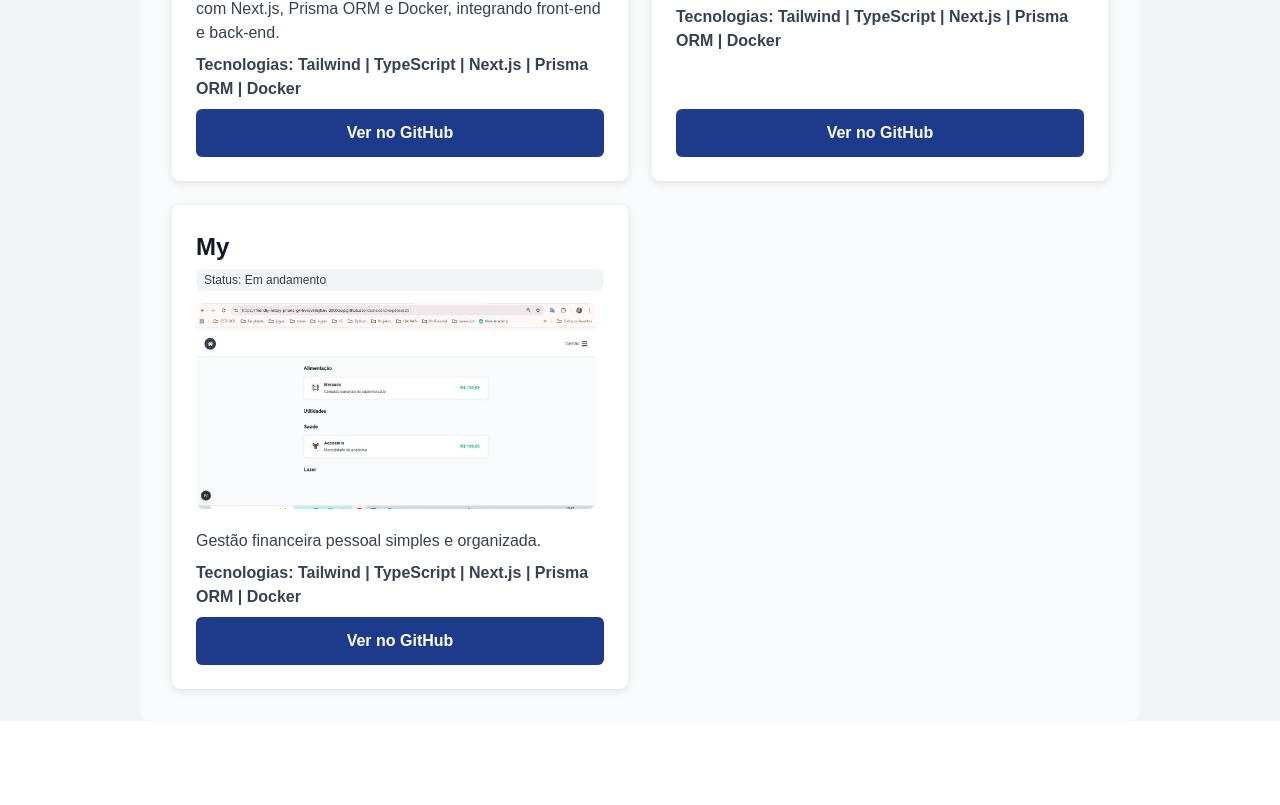
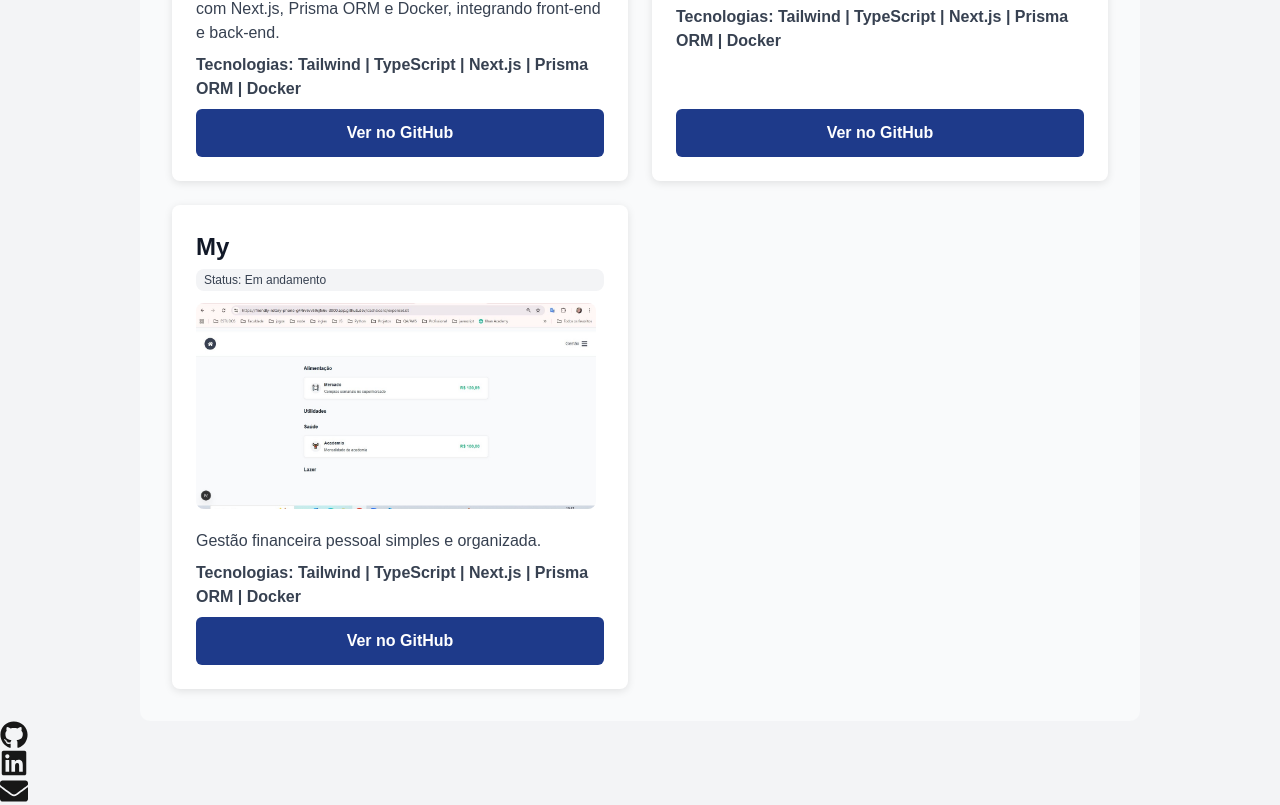
Before and after one commit to flaviane-lima/portfolio-flaviane, a Next.js app: page / in a window 1280 px wide. Shown: the part 958-1763 px from the top of the page. Before the commit the page ends 1679 px from the top, so only its background shows below. Built offline with nearby package versions, Linux system fonts and the light colour scheme.

Commit message:
integrar footer na page

```diff
--- a/app/page.tsx
+++ b/app/page.tsx
@@ -3,6 +3,7 @@ import Header from "./components/Header"
 import PageWrapper from "./components/PageWrapper"
 import AboutMe from "./components/AboutMe"
 import Projects from "./components/Projects"
+import Footer from "./components/Footer"
 
 export default function Page() {
   return (
@@ -10,6 +11,7 @@ export default function Page() {
       <Header />
         <AboutMe />
         <Projects />
+        <Footer />
     </PageWrapper>
 
 
```
